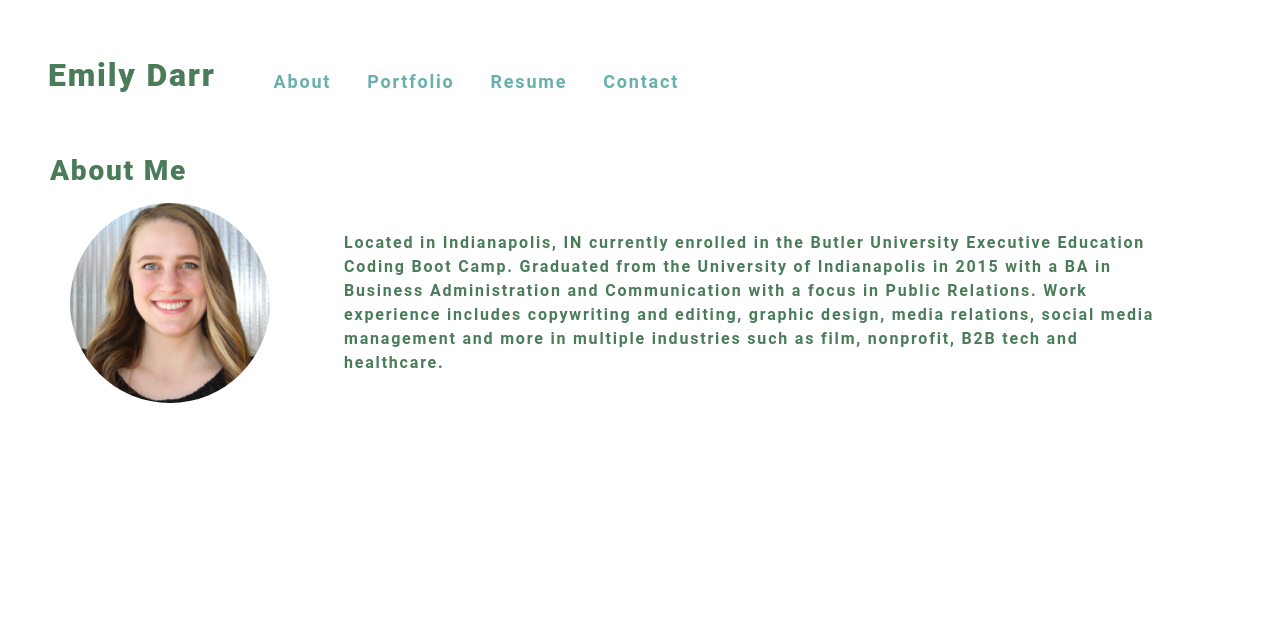
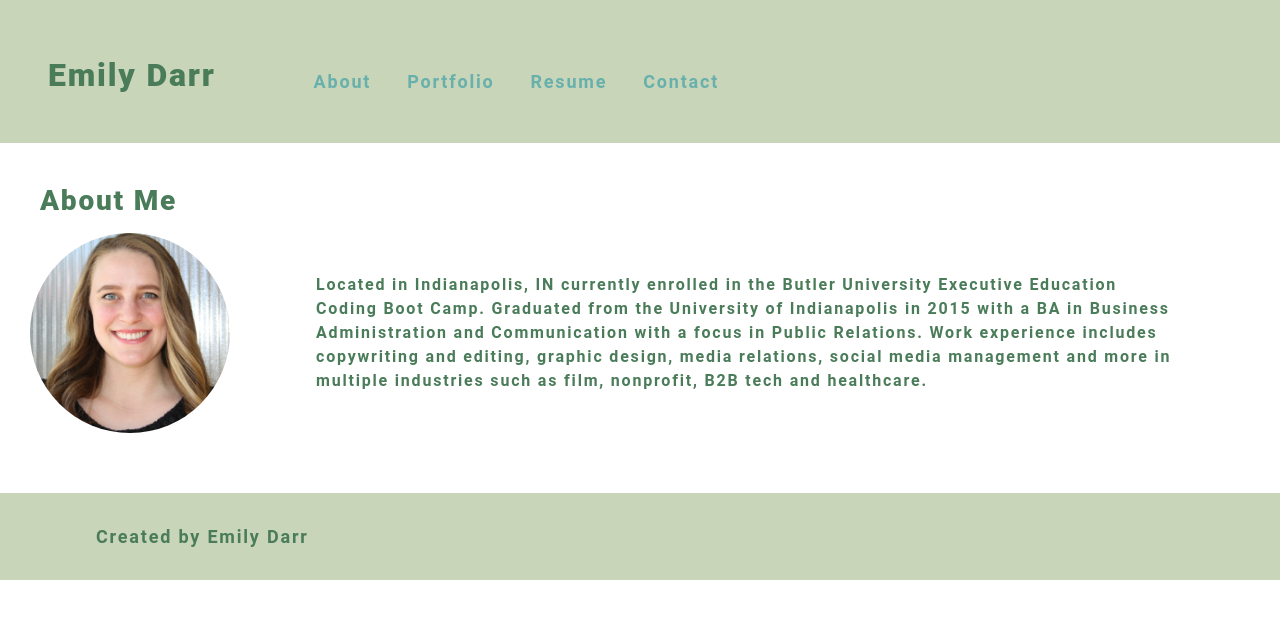
Before and after one commit to emilyadarr/portfolio-react, a React (Create React App) app: page / in a window 1280 px wide. Shown: the top 618 px of the page. Built offline with nearby package versions, Linux system fonts and the light colour scheme.

Commit message:
add footer component and begin project component

```diff
--- a/src/App.js
+++ b/src/App.js
@@ -24,6 +24,7 @@ function App() {
   return (
     <div>
       <Header></Header>
+      <Footer></Footer>
     </div>
   );
 }
--- a/src/components/Footer/index.js
+++ b/src/components/Footer/index.js
@@ -0,0 +1,11 @@
+import React from 'react';
+
+const Footer = () => {
+  return (
+    <footer>
+      <div className="container">Created by Emily Darr</div>
+    </footer>
+  );
+};
+
+export default Footer;
--- a/src/index.css
+++ b/src/index.css
@@ -18,10 +18,10 @@
   -moz-osx-font-smoothing: grayscale;
 } */
 
-code {
+/* code {
   font-family: source-code-pro, Menlo, Monaco, Consolas, 'Courier New',
     monospace;
-}
+} */
 
 
 /* main {
@@ -41,12 +41,11 @@ body {
 
 body {
   margin: 0;
-  padding: 50px 40px;
+  /* padding: 50px 40px; */
   font-weight: 600;
   line-height: 1.5;
   font-size: 18px;
   letter-spacing: .1em;
-  background: var(--dark);
   color: var(--primary);
   font-family: 'Roboto', sans-serif;
 
@@ -62,6 +61,8 @@ h6 {
   font-weight: 800;
   margin: 5px 0;
   line-height: 1.25;
+  padding: 0px 40px;
+
 }
 
 h1 {
@@ -74,7 +75,7 @@ h2 {
 
 h3 {
   font-size: 1.75rem;
-  padding-left: 10px;
+  /* padding-left: 10px; */
 }
 
 h4 {
@@ -105,11 +106,18 @@ a:hover {
 }
 
 header {
-  background: var(--dark);
+  background: var(--light);
+  padding: 50px 40px 30px 40px;
+
 }
 
 header a {
   color: var(--secondary);
+}
+
+footer {
+  background: var(--light);
+  padding: 30px 0px;
 }
 
 button {
```
Also changed, not shown: src/components/Project/index.js (+49 -0 lines), src/projects.json (added, +29 -0 lines).
